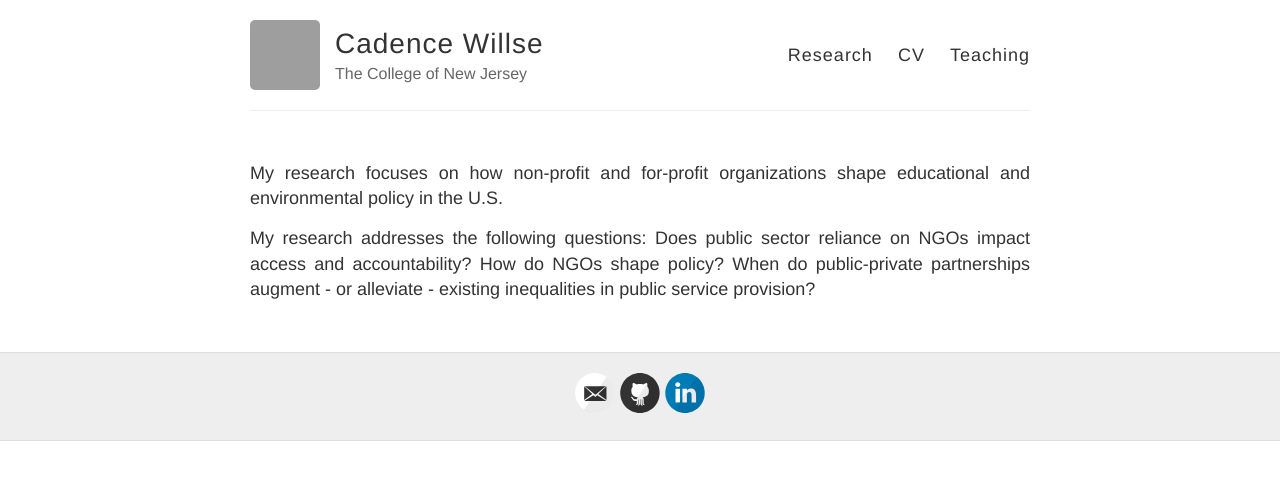
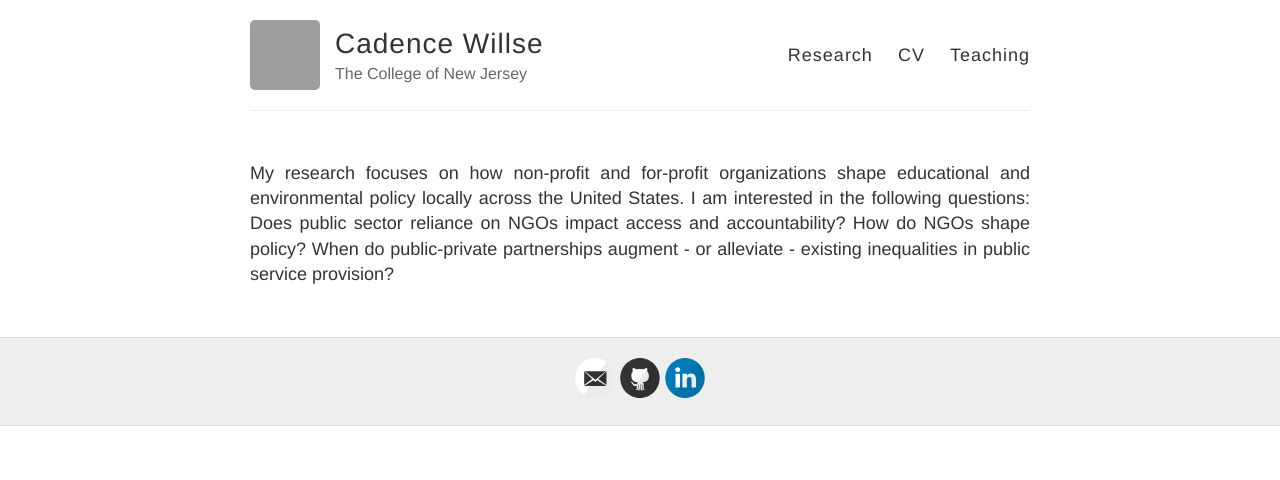
Before and after one commit to cadencewillse/cadencewillse.github.io, a Jekyll site: the page built from research.md, in a window 1280 px wide. Shown: the top 480 px of the page. Built offline with Jekyll 4.4.1, drawn with Linux system fonts in a browser that asks for light colours; grey boxes are pictures that could not be loaded.

Commit message:
Update research.md

```diff
--- a/research.md
+++ b/research.md
@@ -4,6 +4,4 @@ title: Research
 permalink: /research/
 ---
 
-My research focuses on how non-profit and for-profit organizations shape educational and environmental policy in the U.S.
-
-My research addresses the following questions: Does public sector reliance on NGOs impact access and accountability?   How do NGOs shape policy? When do public-private partnerships augment - or alleviate - existing inequalities in public service provision?
+My research focuses on how non-profit and for-profit organizations shape educational and environmental policy locally across the United States. I am interested in the following questions: Does public sector reliance on NGOs impact access and accountability?   How do NGOs shape policy? When do public-private partnerships augment - or alleviate - existing inequalities in public service provision?
```
